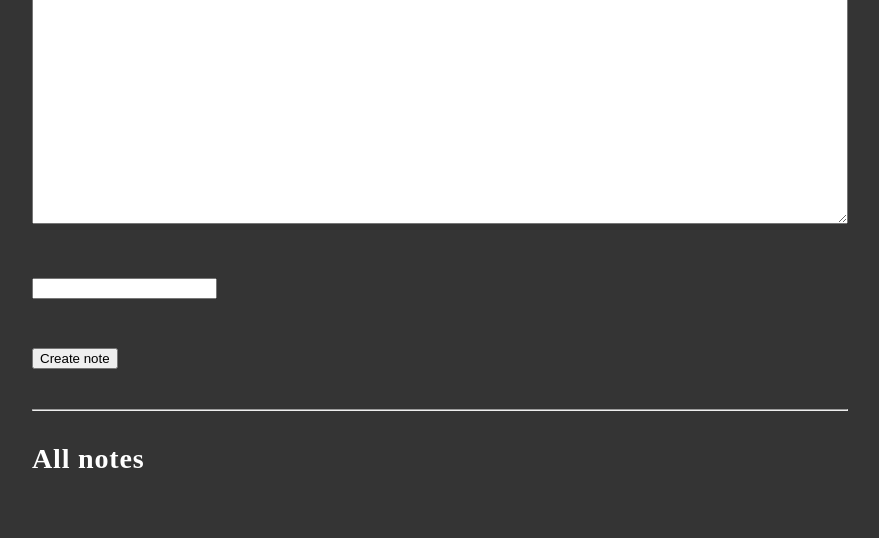
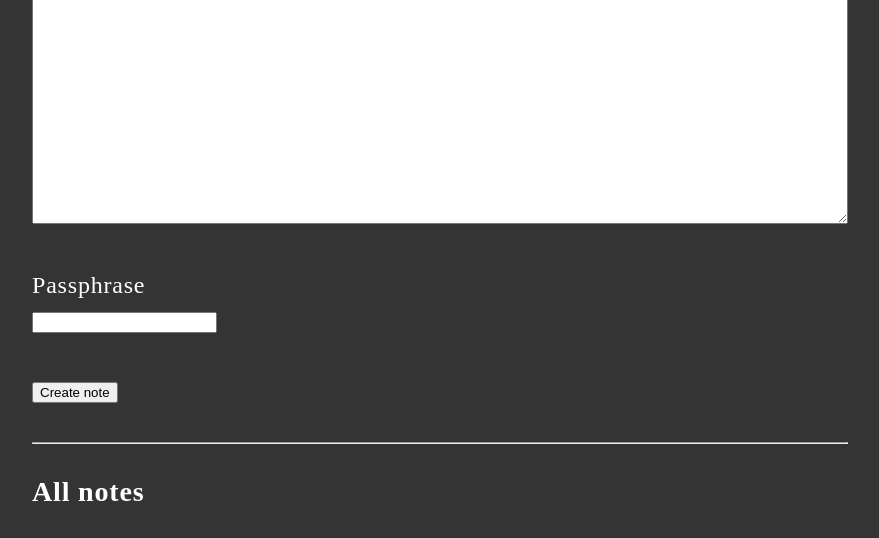
Before and after one commit to epohs/Torinoko, a Flask app: page / in a window 1280 px wide. Shown: the part 189-727 px from the top of the page, without its empty margins (200-1079 px from the left). Run offline with Flask 3, Linux system fonts and the light colour scheme; data that the repository does not hold is empty.

Commit message:
added consistency to passphrase label

```diff
--- a/app/templates/index.html
+++ b/app/templates/index.html
@@ -15,7 +15,10 @@
 
   {{ form.new_note(class_="note-content") }}
 
-  <p>{{ form.passphrase(class_="note-passphrase") }}</p>
+  <p>
+    <label for="{{form.passphrase.id}}">{{form.passphrase.label}}</label><br>
+    {{ form.passphrase(class_="note-passphrase") }}
+  </p>
 
   {% if form.new_note.errors %}
     <ul class="errors">
--- a/app/templates/secret.html
+++ b/app/templates/secret.html
@@ -20,7 +20,7 @@
   {{ form.note_slug }}
 
   <p>
-    <label for="{{form.passphrase.id}}">{{form.passphrase.label}}</label>
+    <label for="{{form.passphrase.id}}">{{form.passphrase.label}}</label><br>
     {{ form.passphrase(class_="note-passphrase") }}
   </p>
 
```
